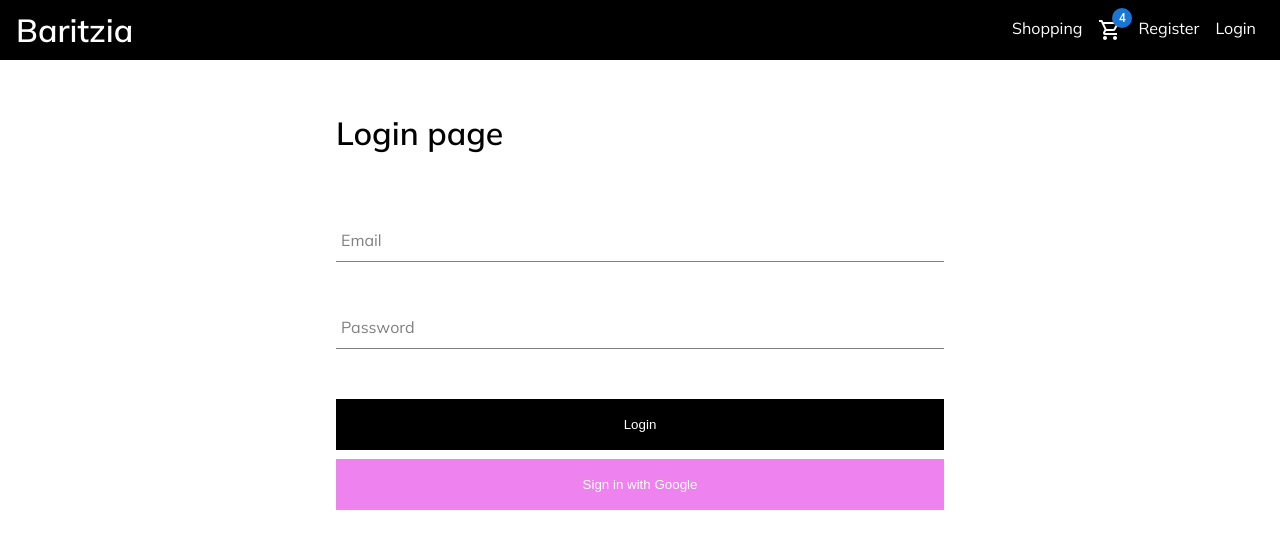
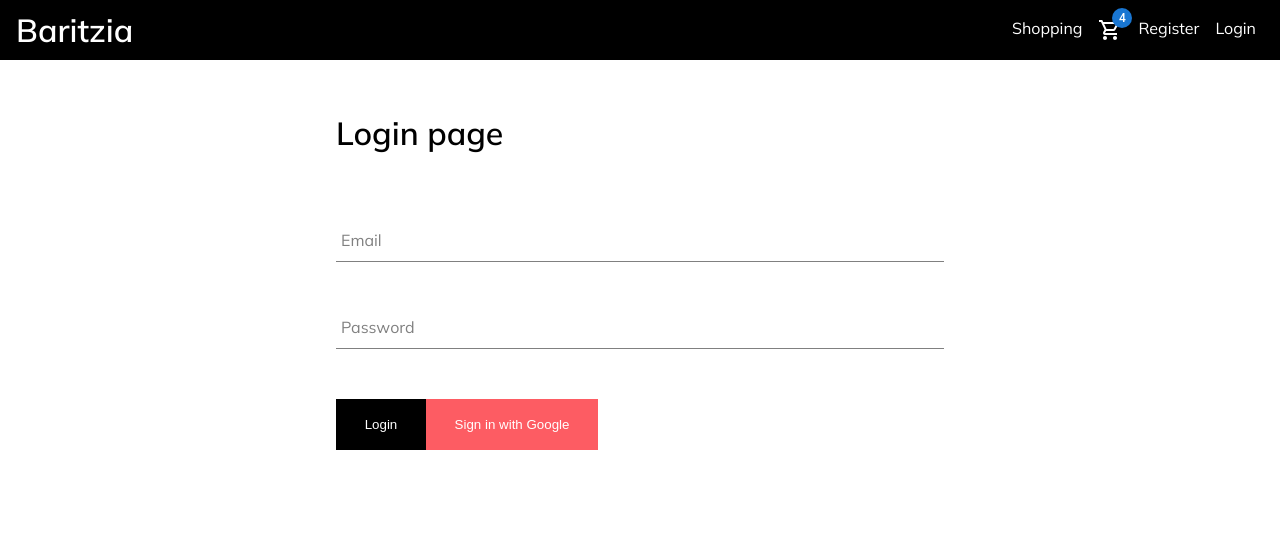
Before and after one commit to nilouhou/shopping, a React (Create React App) app: page /login in a window 1280 px wide. Shown: the top 548 px of the page. Built offline with nearby package versions, Linux system fonts and the light colour scheme; no server answers.

Commit message:
loading products data from product contect manually

```diff
--- a/package.json
+++ b/package.json
@@ -10,12 +10,13 @@
     "@testing-library/jest-dom": "^5.16.1",
     "@testing-library/react": "^12.1.2",
     "@testing-library/user-event": "^13.5.0",
+    "axios": "^0.26.1",
     "dotenv": "^16.0.0",
     "firebase": "^9.6.8",
     "react": "^17.0.2",
     "react-dom": "^17.0.2",
     "react-router-dom": "^6.2.2",
-    "react-scripts": "5.0.0",
+    "react-scripts": "^5.0.0",
     "sass": "^1.49.7",
     "styled-components": "^5.3.3",
     "web-vitals": "^2.1.4"
--- a/src/components/Button/Button.scss
+++ b/src/components/Button/Button.scss
@@ -3,12 +3,12 @@
 	border: 2px solid #000;
 }
 .secondary {
-	background-color: violet;
-	border: 2px solid violet;
+	background-color: #fd5c63;
+	border: 2px solid #fd5c63;
 }
 
 button {
-	width: 100%;
+	width: auto;
 	margin: 0.3rem 0;
 	border-radius: 0;
 	box-sizing: border-box;
--- a/src/components/Slider/Slider.jsx
+++ b/src/components/Slider/Slider.jsx
@@ -4,6 +4,7 @@ import ArrowRightOutlinedIcon from "@mui/icons-material/ArrowRightOutlined";
 import { sliderItems } from "../../data/data";
 
 import styled from "styled-components";
+import Button from "../Button/Button";
 
 const Container = styled.div`
 	width: 100%;
@@ -70,12 +71,6 @@ const Description = styled.p`
 	font-size: 20px;
 	font-weight: 500;
 `;
-const Button = styled.button`
-	padding: 10px;
-	font-size: 20px;
-	background-color: transparent;
-	cursor: pointer;
-`;
 
 const Slider = () => {
 	const [slideIndex, setSlideIndex] = useState(0);
@@ -103,7 +98,7 @@ const Slider = () => {
 						<InfoContainer>
 							<Title>{item.title}</Title>
 							<Description>{item.desc}</Description>
-							<Button>Shop now</Button>
+							<Button buttonType="secondary">Shop Now</Button>
 						</InfoContainer>
 					</Slide>
 				))}
--- a/src/contexts/products.contect.jsx
+++ b/src/contexts/products.contect.jsx
@@ -1,13 +1,15 @@
 import { createContext, useState, useEffect } from "react";
+import { productsData } from "../data/data";
+import axios from "axios";
 
 export const ProductContext = createContext({
-	product: null,
-	setProduct: () => null,
+	products: null,
 });
 
 export const ProductProvier = ({ children }) => {
-	const [product, setPrpduct] = useState(null);
-	const value = { product, setPrpduct };
+	const [products, setPrpducts] = useState(productsData);
+	const value = { products };
+
 	return (
 		<ProductContext.Provider value={value}>{children}</ProductContext.Provider>
 	);
--- a/src/data/data.js
+++ b/src/data/data.js
@@ -40,7 +40,7 @@ export const categories = [
 	},
 ];
 
-export const products = [
+export const productsData = [
 	{
 		id: 1,
 		name: "Brown Brim",
--- a/src/index.js
+++ b/src/index.js
@@ -3,12 +3,15 @@ import ReactDOM from "react-dom";
 import { BrowserRouter } from "react-router-dom";
 import App from "./App";
 import { UserProvider } from "../src/contexts/user.context";
+import { ProductProvier } from "./contexts/products.contect";
 
 ReactDOM.render(
 	<React.StrictMode>
 		<BrowserRouter>
 			<UserProvider>
-				<App />
+				<ProductProvier>
+					<App />
+				</ProductProvier>
 			</UserProvider>
 		</BrowserRouter>
 	</React.StrictMode>,
--- a/src/pages/Shop/Shop.jsx
+++ b/src/pages/Shop/Shop.jsx
@@ -1,5 +1,13 @@
-import React from "react";
+import React, { useContext } from "react";
+import { ProductContext } from "../../contexts/products.contect";
 
 export const Shop = () => {
-	return <div>Shop</div>;
+	const { products } = useContext(ProductContext);
+	return (
+		<div>
+			{products.map(({ name, id }) => (
+				<p key={id}>{name}</p>
+			))}
+		</div>
+	);
 };
```
Also changed, not shown: 1 other file (tests, documents, lock files or other folders).
